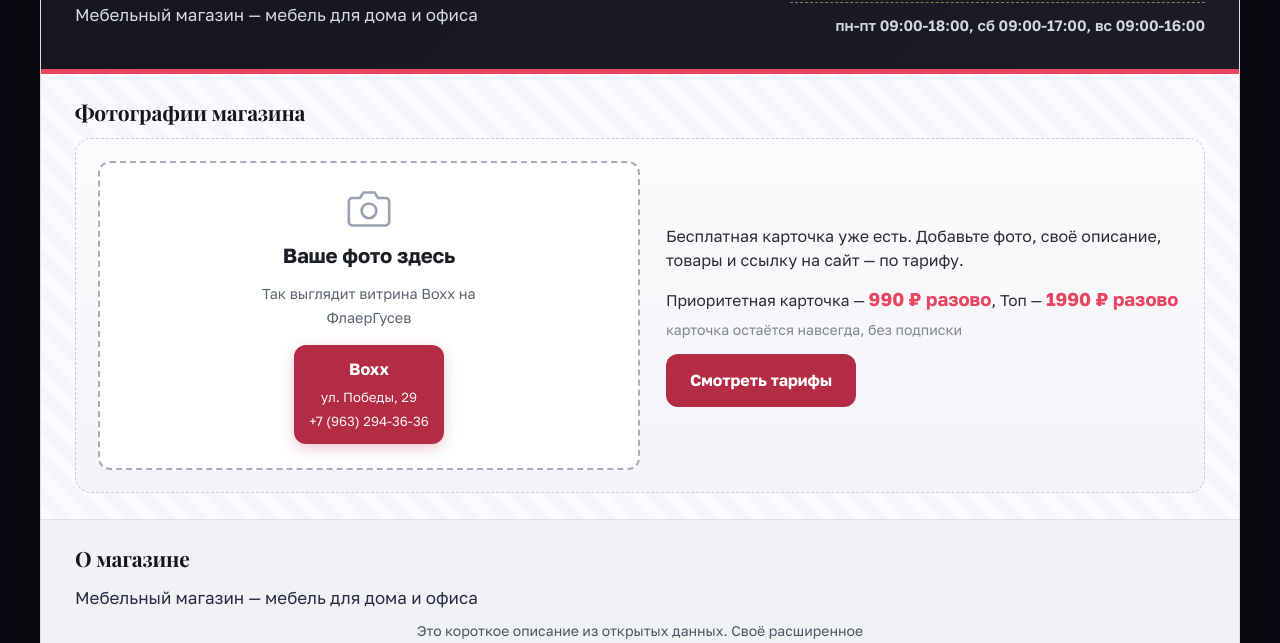
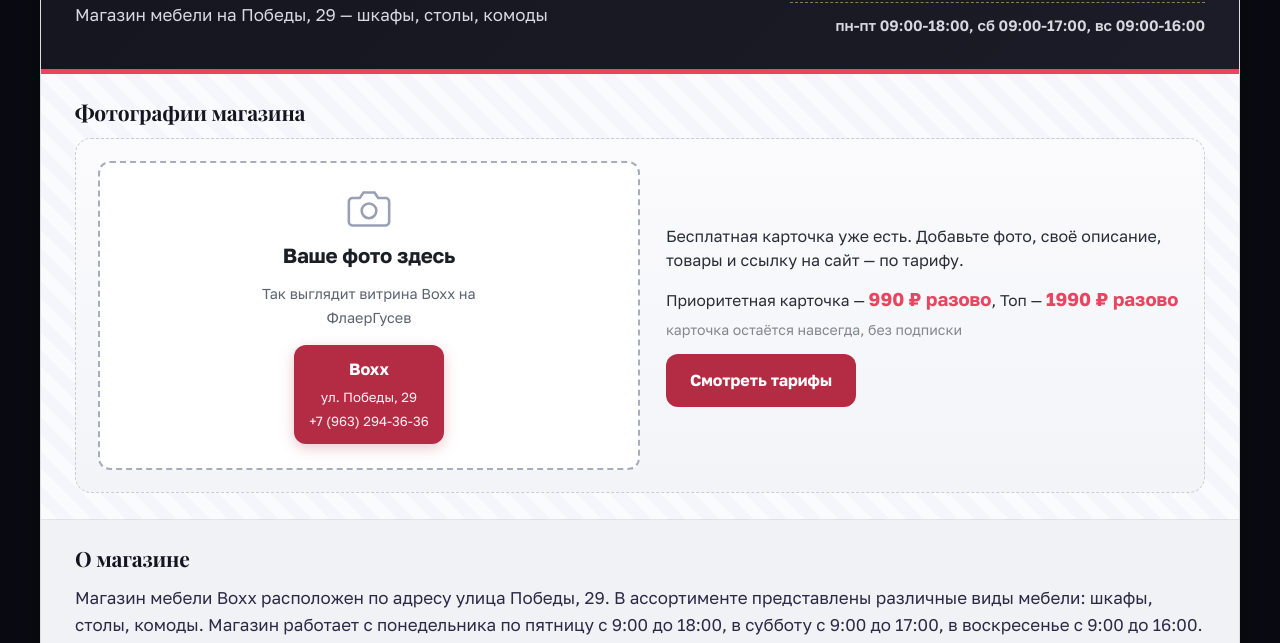
Before and after one commit to jektor27/flyer-gusev, a plain HTML site: page shop-38-boxx.html in a window 1280 px wide. Shown: the part 309-952 px from the top of the page. Drawn offline with Linux system fonts and the light colour scheme.

Commit message:
SEO: уникальные описания Boxx и BOXXSale

```diff
--- a/js/main.js
+++ b/js/main.js
@@ -1,7 +1,7 @@
 // Данные магазинов (реальные данные по CSV)
 const shopsData = [
     {id:1,name:"Софа",category:"mebel",address:"ул. Менделеева, 4",phone:"+7 (906) 219-22-44",description:"Салон мебели — кровати, шкафы, столы, стулья, диваны",products:["Кровати","Шкафы","Столы","Стулья","Диваны"],badge:"Мебель",hours:{"пн":["10:00","19:00"],"вт":["10:00","19:00"],"ср":["10:00","19:00"],"чт":["10:00","19:00"],"пт":["10:00","19:00"],"сб":["10:00","19:00"],"вс":["10:00","19:00"]}},
-    {id:2,name:"BOXXSale",category:"mebel",address:"Московская ул., 14",phone:"+7 (905) 245-40-62",description:"Мебельный магазин — мебель для дома и офиса",products:["Мебель","Шкафы","Столы","Комоды"],badge:"Мебель",hours:{"пн":["09:00","19:00"],"вт":["09:00","19:00"],"ср":["09:00","19:00"],"чт":["09:00","19:00"],"пт":["09:00","19:00"],"сб":["10:00","17:00"],"вс":["10:00","15:00"]}},
+    {id:2,name:"BOXXSale",category:"mebel",address:"Московская ул., 14",phone:"+7 (905) 245-40-62",description:"Магазин мебели на Московской, 14 — шкафы, столы, комоды",products:["Мебель","Шкафы","Столы","Комоды"],badge:"Мебель",hours:{"пн":["09:00","19:00"],"вт":["09:00","19:00"],"ср":["09:00","19:00"],"чт":["09:00","19:00"],"пт":["09:00","19:00"],"сб":["10:00","17:00"],"вс":["10:00","15:00"]}},
     {id:3,name:"Недорогая мебель",category:"mebel",address:"ул. Ломоносова, 10",phone:"+7 (921) 853-02-73",description:"Недорогая мебель — кровати, шкафы, комоды, столы",products:["Кровати","Шкафы","Комоды","Столы"],badge:"Мебель",hours:{"пн":["10:00","18:00"],"вт":["10:00","18:00"],"ср":["10:00","18:00"],"чт":["10:00","18:00"],"пт":["10:00","18:00"],"сб":["10:00","15:00"],"вс":["10:00","15:00"]}},
     {id:4,name:"Домашний",category:"produkty",address:"Московская ул., 64А",phone:"не указан",description:"Продуктовый магазин — продукты питания, молочные изделия, хлеб",products:["Хлеб","Молоко","Мясо","Овощи","Фрукты"],badge:"Продукты"},
     {id:5,name:"Прусский мясной комбинат",category:"produkty",address:"Московская ул., 24",phone:"не указан",description:"Мясной комбинат — мясо, колбасы, мясные изделия",products:["Мясо","Колбасы","Мясные изделия"],badge:"Продукты",hours:{"пн":["09:00","19:00"],"вт":["09:00","19:00"],"ср":["09:00","19:00"],"чт":["09:00","19:00"],"пт":["09:00","19:00"],"сб":["09:00","19:00"],"вс":["09:00","18:00"]}},
@@ -38,7 +38,7 @@ const shopsData = [
     {id:35,name:"Столовка",category:"cafe",address:"ул. Достоевского, 5г",phone:"не указан",description:"Столовая — обеденный зал, комплексные обеды, супы и горячие блюда",products:["Комплексные обеды","Супы","Мясные блюда"],badge:"Столовая",hours:{"пн":["09:00","21:00"],"вт":["09:00","21:00"],"ср":["09:00","21:00"],"чт":["09:00","21:00"],"пт":["09:00","21:00"],"сб":["09:00","21:00"],"вс":["09:00","21:00"]}},
     {id:36,name:"Столовая",category:"cafe",address:"ул. Зворыкина, 6",phone:"не указан",description:"Столовая — домашние обеды, супы, гарниры, выпечка",products:["Комплексные обеды","Супы","Выпечка"],badge:"Столовая"},
     {id:37,name:"Первый мебельный",category:"mebel",address:"Московская ул.",phone:"+7 (906) 210-19-27",description:"Мебельный магазин — мебель для дома",products:["Мебель","Шкафы","Столы","Диваны"],badge:"Мебель",hours:{"пн":["10:00","19:00"],"вт":["10:00","19:00"],"ср":["10:00","19:00"],"чт":["10:00","19:00"],"пт":["10:00","19:00"],"сб":["10:00","19:00"],"вс":["10:00","19:00"]}},
-    {id:38,name:"Boxx",category:"mebel",address:"ул. Победы, 29",phone:"+7 (963) 294-36-36",description:"Мебельный магазин — мебель для дома и офиса",products:["Мебель","Шкафы","Столы","Комоды"],badge:"Мебель",hours:{"пн":["09:00","18:00"],"вт":["09:00","18:00"],"ср":["09:00","18:00"],"чт":["09:00","18:00"],"пт":["09:00","18:00"],"сб":["09:00","17:00"],"вс":["09:00","16:00"]}},
+    {id:38,name:"Boxx",category:"mebel",address:"ул. Победы, 29",phone:"+7 (963) 294-36-36",description:"Магазин мебели на Победы, 29 — шкафы, столы, комоды",products:["Мебель","Шкафы","Столы","Комоды"],badge:"Мебель",hours:{"пн":["09:00","18:00"],"вт":["09:00","18:00"],"ср":["09:00","18:00"],"чт":["09:00","18:00"],"пт":["09:00","18:00"],"сб":["09:00","17:00"],"вс":["09:00","16:00"]}},
     {id:39,name:"Днестровский",category:"produkty",address:"Железнодорожная ул., 47",phone:"не указан",description:"Продуктовый магазин — продукты питания, напитки",products:["Продукты","Напитки","Бакалея"],badge:"Продукты",hours:{"пн":["09:00","21:00"],"вт":["09:00","21:00"],"ср":["09:00","21:00"],"чт":["09:00","21:00"],"пт":["09:00","21:00"],"сб":["09:00","21:00"],"вс":["09:00","21:00"]}},
     {id:40,name:"Ольвия",category:"produkty",address:"Железнодорожная ул., 20",phone:"не указан",description:"Продуктовый магазин — продукты питания",products:["Продукты","Молочные изделия","Хлеб"],badge:"Продукты",hours:{"пн":["08:00","21:00"],"вт":["08:00","21:00"],"ср":["08:00","21:00"],"чт":["08:00","21:00"],"пт":["08:00","21:00"],"сб":["08:00","21:00"],"вс":["08:00","21:00"]}},
     {id:41,name:"Молоко",category:"produkty",address:"Московская ул., 23",phone:"не указан",description:"Продуктовый магазин — молочная продукция, продукты",products:["Молочная продукция","Продукты","Напитки"],badge:"Продукты"},
--- a/shop-38-boxx.html
+++ b/shop-38-boxx.html
@@ -140,7 +140,7 @@
 
                         </div>
                         <h1 class="flyer-title" id="main-content" tabindex="-1">Boxx</h1>
-                        <p class="flyer-lead">Мебельный магазин — мебель для дома и офиса</p>
+                        <p class="flyer-lead">Магазин мебели на Победы, 29 — шкафы, столы, комоды</p>
                     </div>
                     <div class="flyer-contact">
                         <a class="flyer-phone-btn" href="tel:+79632943636"><span class="flyer-phone-btn__num">+7 (963) 294-36-36</span><span class="flyer-phone-btn__act">Позвонить</span></a>
@@ -169,7 +169,7 @@
             </div>
         </div>
     </section>
-                <section class="flyer-block flyer-slot"><h2 class="flyer-h2">О магазине</h2><p class="flyer-text">Мебельный магазин — мебель для дома и офиса</p><div class="slot-empty slot-hook">
+                <section class="flyer-block flyer-slot"><h2 class="flyer-h2">О магазине</h2><p class="flyer-text">Магазин мебели Boxx расположен по адресу улица Победы, 29. В ассортименте представлены различные виды мебели: шкафы, столы, комоды. Магазин работает с понедельника по пятницу с 9:00 до 18:00, в субботу с 9:00 до 17:00, в воскресенье с 9:00 до 16:00.</p><div class="slot-empty slot-hook">
             <p class="slot-why">Это короткое описание из открытых данных. Своё расширенное описание — что именно вы продаёте, какие бренды, чем вы отличаетесь — поставим по тарифу.</p>
             <a class="slot-link" href="tariffs.html">Расширить описание — 990 ₽ разово</a>
         </div></section>
```
Also changed, not shown: shop-2-boxxsale.html (+2 -2 lines).
